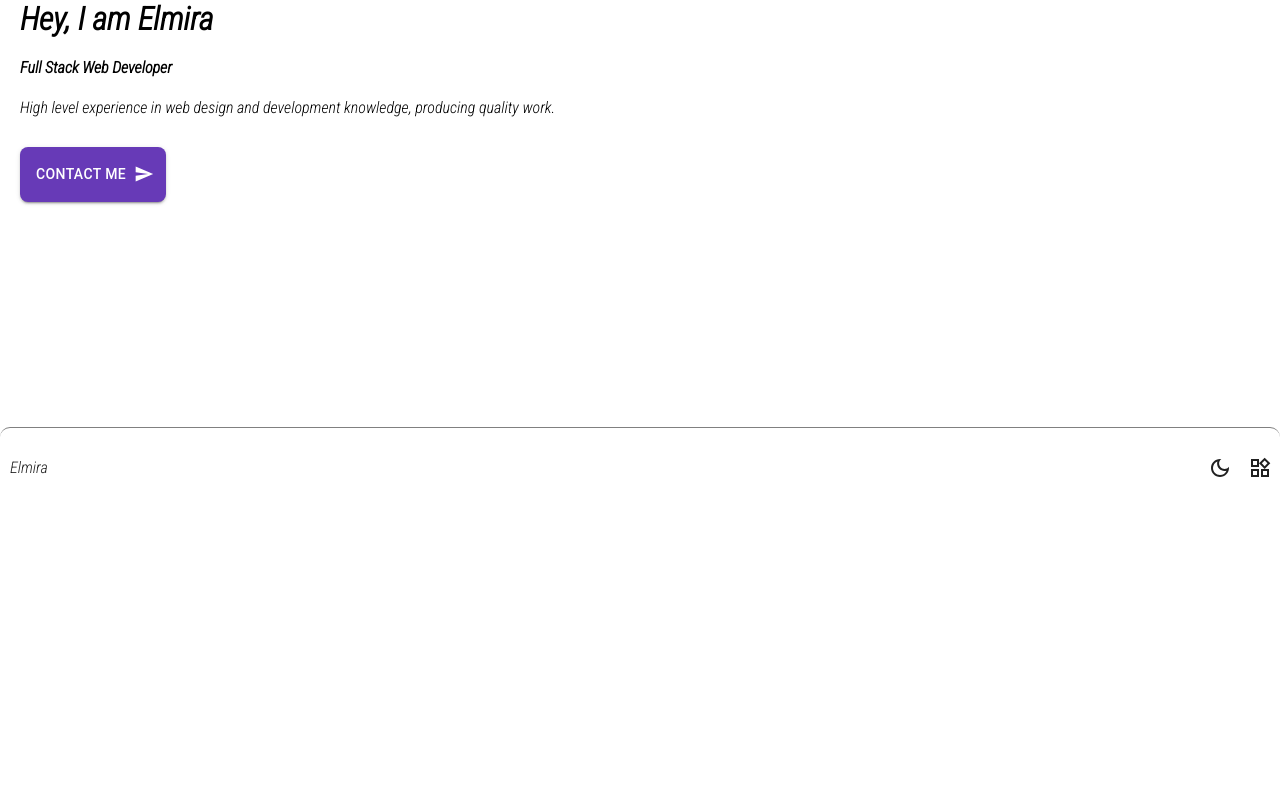
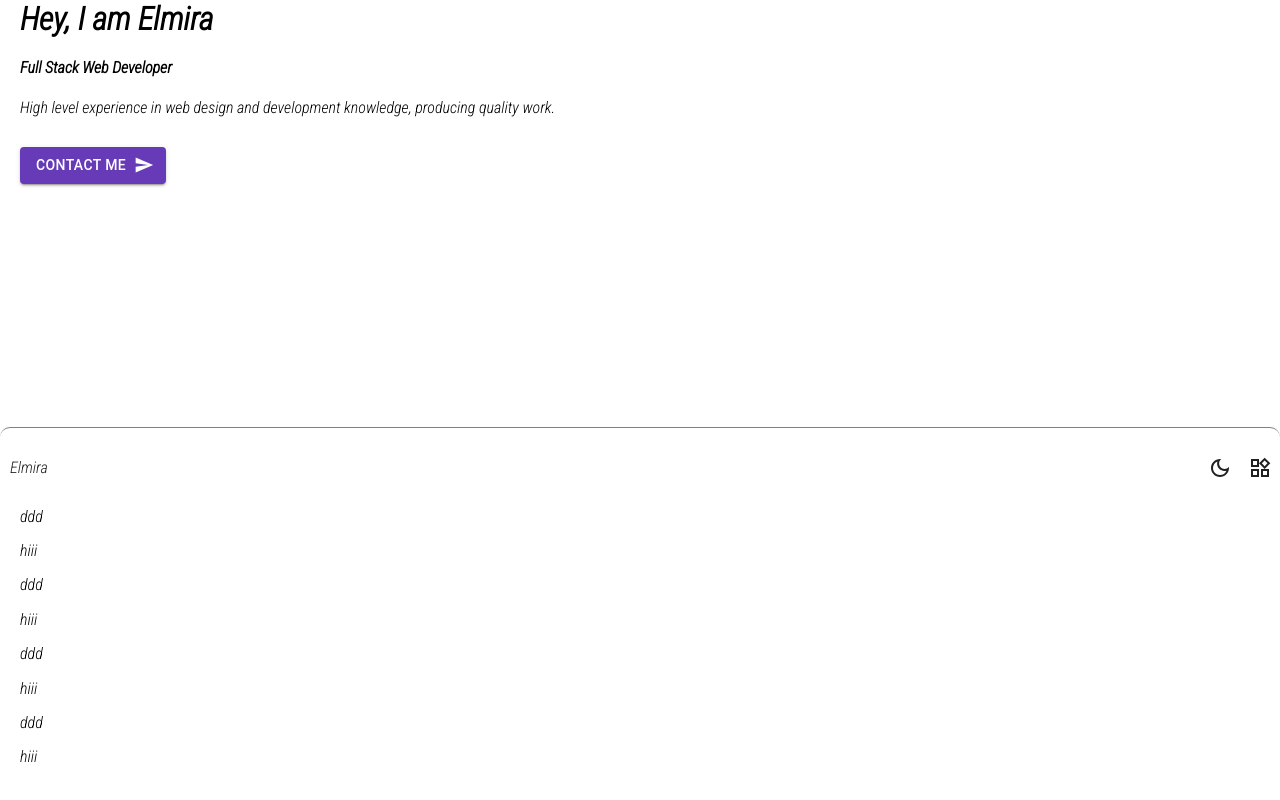
Before and after one commit to smkamaldar/portfolio, a React (Create React App) app: page / in a window 1280 px wide. Shown: the part 292-1092 px from the top of the page. Before the commit the page ends 800 px from the top, so only its background shows below. Built offline with nearby package versions, Linux system fonts and the light colour scheme.

Commit message:
WIP: navigating links on drawer- adding About section(mock)

```diff
--- a/src/App.js
+++ b/src/App.js
@@ -7,6 +7,7 @@ import { cyan, deepPurple, grey } from "@mui/material/colors";
 import Hero from "./sections/Hero";
 import Footer from "./components/Footer";
 import Menu from "./components/Menu";
+import About from "./sections/About";
 
 import "normalize.css";
 import "./app.scss";
@@ -31,6 +32,7 @@ function App() {
     <main>
       <ThemeProvider theme={theme}>
         <Hero />
+        <About />
         <Menu open={open} onClose={() => setOpen(false)} />
         <Footer
           name="Elmira"
--- a/src/app.scss
+++ b/src/app.scss
@@ -15,6 +15,10 @@ button {
   border-radius: 8px !important;
 }
 
+a{
+  text-decoration: none;
+}
+
 .MuiDrawer-paper{
   border-top-left-radius:  20px;
   border-top-right-radius:  20px;
--- a/src/components/Footer/footer.scss
+++ b/src/components/Footer/footer.scss
@@ -8,8 +8,9 @@ footer {
   height: 10vh;
   border-top: 1px solid gray;
   border-radius: 10px;
+  background-color: white;
 
-  p {
+  p{
     padding-left: 10px;
     color: var(--font-color-primary);
   }
--- a/src/components/Menu/index.js
+++ b/src/components/Menu/index.js
@@ -10,10 +10,10 @@ import IconButton from "@mui/material/IconButton";
 import "./menu.scss";
 
 const navigationLinks = [
-  { name: "Home", link: "", icon: <HomeOutlinedIcon /> },
-  { name: "About", link: "", icon: <PersonOutlineOutlinedIcon /> },
-  { name: "Skills", link: "", icon: <FeedOutlinedIcon /> },
-  { name: "Contact Me", link: "", icon: <SendOutlinedIcon /> },
+  { id: "#hero", name: "Home", icon: <HomeOutlinedIcon /> },
+  { id: "#about", name: "About", icon: <PersonOutlineOutlinedIcon /> },
+  { id: "#skills", name: "Skills", icon: <FeedOutlinedIcon /> },
+  { id: "#contact", name: "Contact Me", icon: <SendOutlinedIcon /> },
 ];
 function Menu(props) {
   const { open, onClose } = props;
@@ -22,12 +22,12 @@ function Menu(props) {
       <SwipeableDrawer anchor="bottom" open={open} onClose={onClose}>
         <div className="drawer__content">
           {navigationLinks.map((item) => (
-            <div className="drawer__link">
+            <a className="drawer__link" href={item.id} onClick={onClose}>
               <IconButton>
                 {item.icon}
                 {item.name}
               </IconButton>
-            </div>
+            </a>
           ))}
         </div>
       </SwipeableDrawer>
--- /dev/null
+++ b/src/sections/About/about.scss
@@ -0,0 +1,3 @@
+.about{
+    height: 90vh;
+}
--- /dev/null
+++ b/src/sections/About/index.js
@@ -0,0 +1,20 @@
+import React from "react";
+import "./about.scss";
+
+function About() {
+  return (
+    <section className="about" id="about">
+      <h1>About</h1>
+      <p>ddd</p>
+      <p>hiii</p>
+      <p>ddd</p>
+      <p>hiii</p>
+      <p>ddd</p>
+      <p>hiii</p>
+      <p>ddd</p>
+      <p>hiii</p>
+    </section>
+  );
+}
+
+export default About;
--- a/src/sections/Hero/index.js
+++ b/src/sections/Hero/index.js
@@ -1,4 +1,5 @@
 import React from "react";
+
 import Button from "@mui/material/Button";
 import SendIcon from "@mui/icons-material/Send";
 
@@ -8,7 +9,7 @@ import "./hero.scss";
 
 function Hero() {
   return (
-    <section className="hero">
+    <section id="hero" className="hero">
       <div className="hero__image">
         <SocialLinks />
         <ProfileImage />
@@ -21,7 +22,7 @@ function Hero() {
           producing quality work.
         </p>
         <div className="hero__contact">
-          <Button variant="contained" endIcon={<SendIcon />}>
+          <Button variant="contained" endIcon={<SendIcon />} href="#about">
             Contact me
           </Button>
         </div>
```
